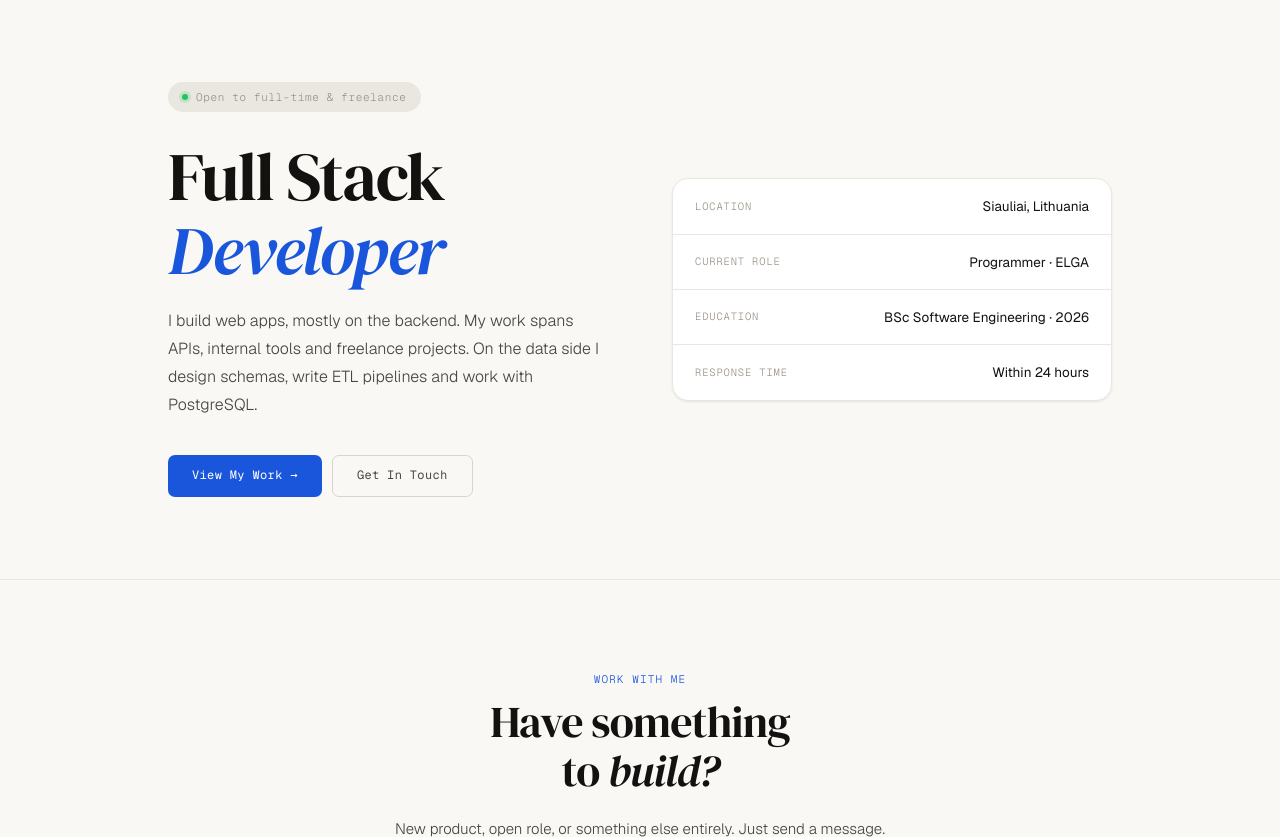
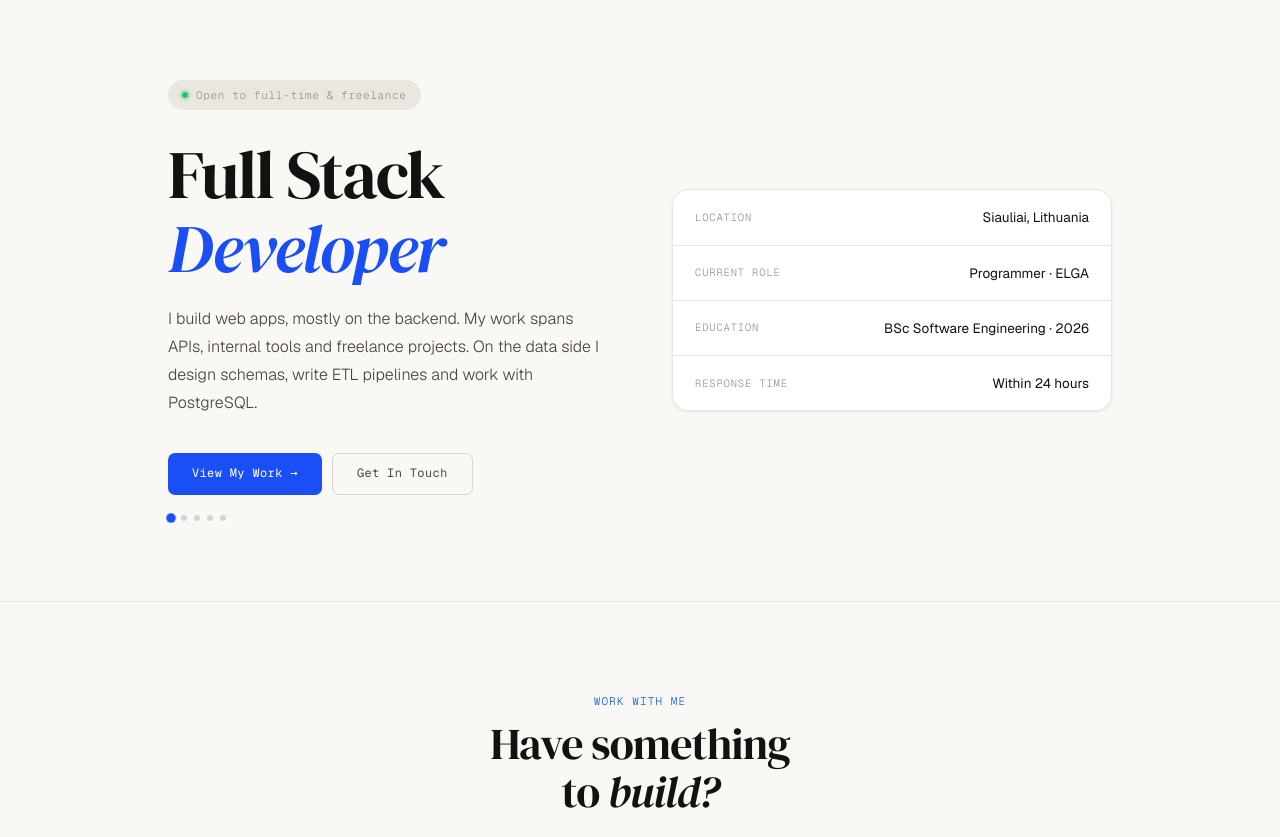
Before and after one commit to KyryloBublii/digital-cv, a Flask app: page / in a window 1280 px wide. Shown: the part 60-897 px from the top of the page. Run offline with Flask 3, Linux system fonts and the light colour scheme.

Commit message:
feat: add animated cycling title to hero section
Replaces static h1 with a 5-role cycling title block.
Each role fades up on enter and up-out on exit every 2.8s.
Line 1 is plain dark, line 2 is italic with a unique accent color.
Dot indicators below the CTA buttons track the active role.
CTA button background transitions to match the active role color.

Co-Authored-By: Claude Sonnet 4.6 <noreply@anthropic.com>

```diff
--- a/static/css/custom.css
+++ b/static/css/custom.css
@@ -115,6 +115,60 @@ nav {
   transition: background 0.2s;
 }
 .nav-hire:hover { background: var(--accent); }
+
+/* ═══════════════════════════════════════════════
+   HERO — cycling title
+═══════════════════════════════════════════════ */
+.hero-title-block {
+  position: relative;
+  height: calc(clamp(40px, 6vw, 68px) * 2 * 1.08);
+  overflow: hidden;
+  margin-bottom: 20px;
+}
+.hero-title-slide {
+  position: absolute;
+  top: 0; left: 0;
+  opacity: 0;
+  transform: translateY(14px);
+  transition: opacity 0.45s ease, transform 0.45s ease;
+  line-height: 1.08;
+}
+.hero-title-slide.active {
+  opacity: 1;
+  transform: translateY(0);
+}
+.hero-title-slide.exit {
+  opacity: 0;
+  transform: translateY(-14px);
+  transition: opacity 0.35s ease, transform 0.35s ease;
+}
+.hero-title-line1,
+.hero-title-line2 {
+  display: block;
+  font-family: var(--fd);
+  font-size: clamp(40px, 6vw, 68px);
+  font-weight: 400;
+  letter-spacing: -0.025em;
+  line-height: 1.08;
+}
+.hero-title-line1 { color: var(--ink); font-style: normal; }
+.hero-title-line2 { font-style: italic; }
+
+.hero-dots {
+  display: flex;
+  gap: 7px;
+  align-items: center;
+  margin-top: 20px;
+}
+.hero-dot {
+  width: 6px; height: 6px;
+  border-radius: 50%;
+  background: rgba(0, 0, 0, 0.15);
+  transition: background 0.4s ease, transform 0.4s ease;
+}
+.hero-dot.active { transform: scale(1.6); }
+
+#hero-cta { transition: background 0.5s ease; }
 
 /* ═══════════════════════════════════════════════
    HERO
--- a/templates/index.html
+++ b/templates/index.html
@@ -12,15 +12,41 @@
           <span class="status-dot"></span>
           Open to full-time &amp; freelance
         </div>
-        <h1 class="hero-h1">
-          Full Stack<br><em>Developer</em>
-        </h1>
+        <div class="hero-title-block" id="hero-title-block">
+          <div class="hero-title-slide active" data-idx="0">
+            <span class="hero-title-line1">Full Stack</span>
+            <em class="hero-title-line2" style="color:#1a4ff5">Developer</em>
+          </div>
+          <div class="hero-title-slide" data-idx="1">
+            <span class="hero-title-line1">Data</span>
+            <em class="hero-title-line2" style="color:#0f6e56">Engineer</em>
+          </div>
+          <div class="hero-title-slide" data-idx="2">
+            <span class="hero-title-line1">Backend</span>
+            <em class="hero-title-line2" style="color:#7f77dd">Developer</em>
+          </div>
+          <div class="hero-title-slide" data-idx="3">
+            <span class="hero-title-line1">Python</span>
+            <em class="hero-title-line2" style="color:#ba7517">Developer</em>
+          </div>
+          <div class="hero-title-slide" data-idx="4">
+            <span class="hero-title-line1">Java</span>
+            <em class="hero-title-line2" style="color:#a32d2d">Developer</em>
+          </div>
+        </div>
         <p class="hero-desc">
           I build web apps, mostly on the backend. My work spans APIs, internal tools and freelance projects. On the data side I design schemas, write ETL pipelines and work with PostgreSQL.
         </p>
         <div class="hero-btns">
-          <a href="{{ url_for('projects') }}" class="btn-primary">View My Work →</a>
+          <a href="{{ url_for('projects') }}" class="btn-primary" id="hero-cta" style="background:#1a4ff5">View My Work →</a>
           <a href="{{ url_for('contact') }}"  class="btn-ghost">Get In Touch</a>
+        </div>
+        <div class="hero-dots" id="hero-dots">
+          <span class="hero-dot active" style="background:#1a4ff5"></span>
+          <span class="hero-dot"></span>
+          <span class="hero-dot"></span>
+          <span class="hero-dot"></span>
+          <span class="hero-dot"></span>
         </div>
       </div>
       <div class="hero-right">
@@ -109,4 +135,33 @@
   </div>
 </section>
 
+<script>
+(function () {
+  const colors = ['#1a4ff5', '#0f6e56', '#7f77dd', '#ba7517', '#a32d2d'];
+  const slides = document.querySelectorAll('#hero-title-block .hero-title-slide');
+  const dots   = document.querySelectorAll('#hero-dots .hero-dot');
+  const cta    = document.getElementById('hero-cta');
+  let current  = 0;
+
+  function next() {
+    slides[current].classList.remove('active');
+    slides[current].classList.add('exit');
+    const exiting = current;
+    setTimeout(() => slides[exiting].classList.remove('exit'), 400);
+
+    dots[current].classList.remove('active');
+    dots[current].style.background = 'rgba(0,0,0,0.15)';
+
+    current = (current + 1) % slides.length;
+
+    slides[current].classList.add('active');
+    dots[current].classList.add('active');
+    dots[current].style.background = colors[current];
+    cta.style.background = colors[current];
+  }
+
+  setInterval(next, 2800);
+})();
+</script>
+
 {% endblock %}
```
